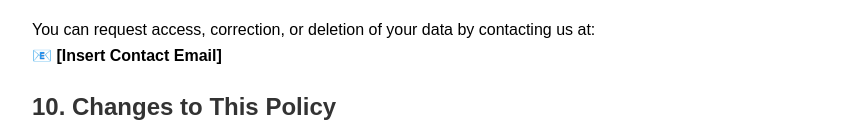
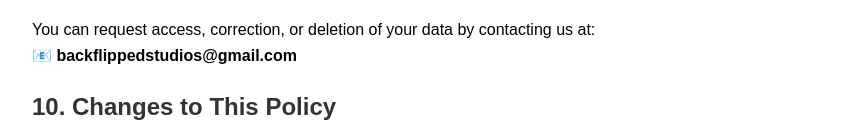
Before and after one commit to acorbin3/planmyplate.github.io, a plain HTML site: page index.html in a window 1280 px wide. Shown: the part 1756-1893 px from the top of the page, without its empty margins (8-859 px from the left). Drawn offline with Linux system fonts and the light colour scheme.

Commit message:
Update index.html

```diff
--- a/index.html
+++ b/index.html
@@ -68,7 +68,7 @@
 
   <h2>9. Your Privacy Rights</h2>
   <p>You can request access, correction, or deletion of your data by contacting us at: <br/>
-    📧 <strong>[Insert Contact Email]</strong></p>
+    📧 <strong>backflippedstudios@gmail.com</strong></p>
 
   <h2>10. Changes to This Policy</h2>
   <p>We may update this Privacy Policy. Changes will be posted on this page with an updated effective date.</p>
```
